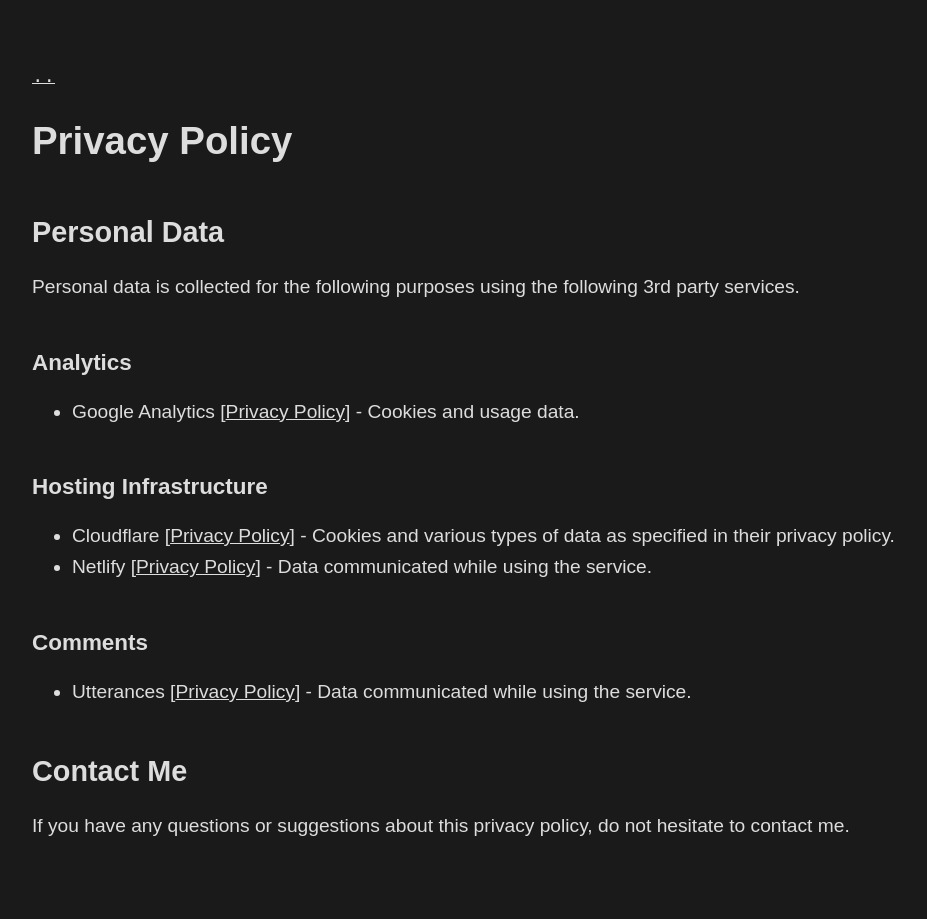
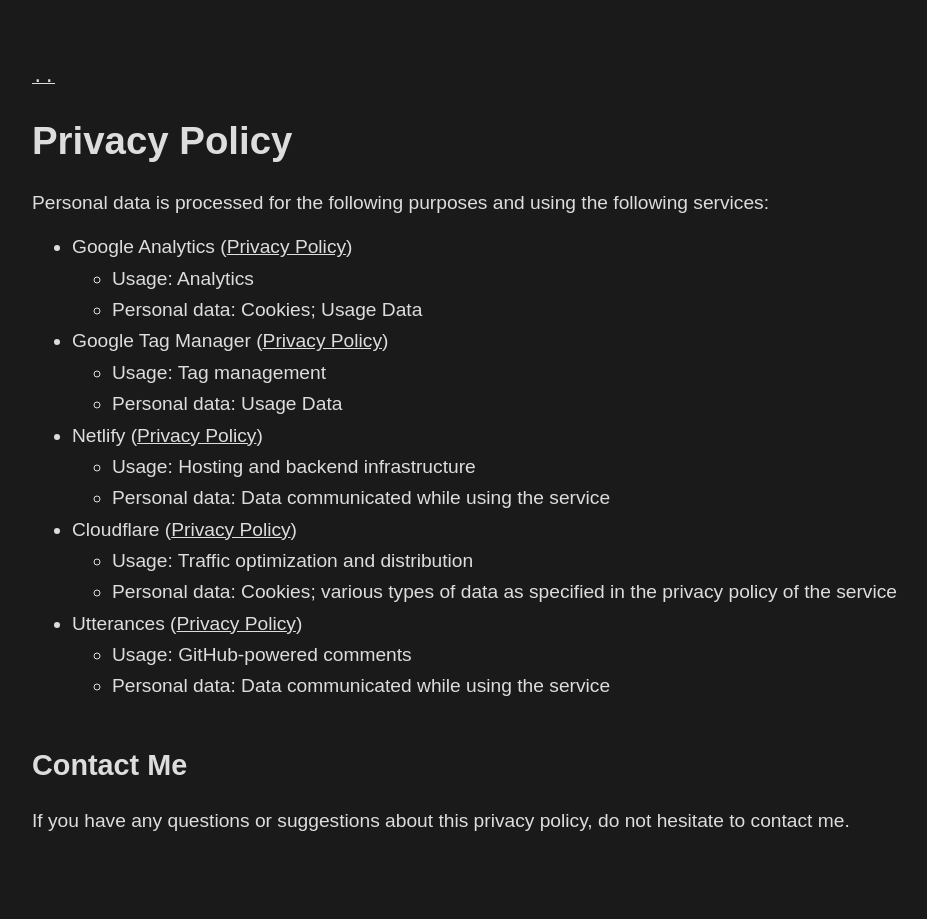
Before and after one commit to jacob-swanson/personal-site, a Jekyll site: the page built from src/privacy.md, in a window 1280 px wide. Shown: the whole page, without its empty margins (128-1055 px from the left). Built offline with Jekyll 4.4.1, drawn with Linux system fonts in a browser that asks for light colours.

Commit message:
Update privacy policy

```diff
--- a/src/privacy.md
+++ b/src/privacy.md
@@ -3,22 +3,23 @@
 title: Privacy Policy
 ---
 
-## Personal Data
+Personal data is processed for the following purposes and using the following services:
 
-Personal data is collected for the following purposes using the following 3rd party services.
-
-### Analytics
-
-* Google Analytics [[Privacy Policy](https://policies.google.com/privacy?hl=en-US)] - Cookies and usage data.
-
-### Hosting Infrastructure
-
-* Cloudflare [[Privacy Policy](https://www.cloudflare.com/privacypolicy/)] - Cookies and various types of data as specified in their privacy policy.
-* Netlify [[Privacy Policy](https://www.netlify.com/privacy/)] - Data communicated while using the service.
-
-### Comments
-
-* Utterances [[Privacy Policy](https://github.com/utterance/utterances/blob/master/PRIVACY-POLICY.md)] - Data communicated while using the service.
+* Google Analytics ([Privacy Policy](https://policies.google.com/privacy?hl=en))
+    * Usage: Analytics
+    * Personal data: Cookies; Usage Data
+* Google Tag Manager ([Privacy Policy](https://policies.google.com/privacy?hl=en))
+    * Usage: Tag management
+    * Personal data: Usage Data
+* Netlify ([Privacy Policy](https://www.netlify.com/privacy/))
+    * Usage: Hosting and backend infrastructure
+    * Personal data: Data communicated while using the service
+* Cloudflare ([Privacy Policy](https://www.cloudflare.com/privacypolicy/))
+    * Usage: Traffic optimization and distribution
+    * Personal data: Cookies; various types of data as specified in the privacy policy of the service
+* Utterances ([Privacy Policy](https://github.com/utterance/utterances/blob/master/PRIVACY-POLICY.md))
+    * Usage: GitHub-powered comments
+    * Personal data: Data communicated while using the service
 
 ## Contact Me
 
```
